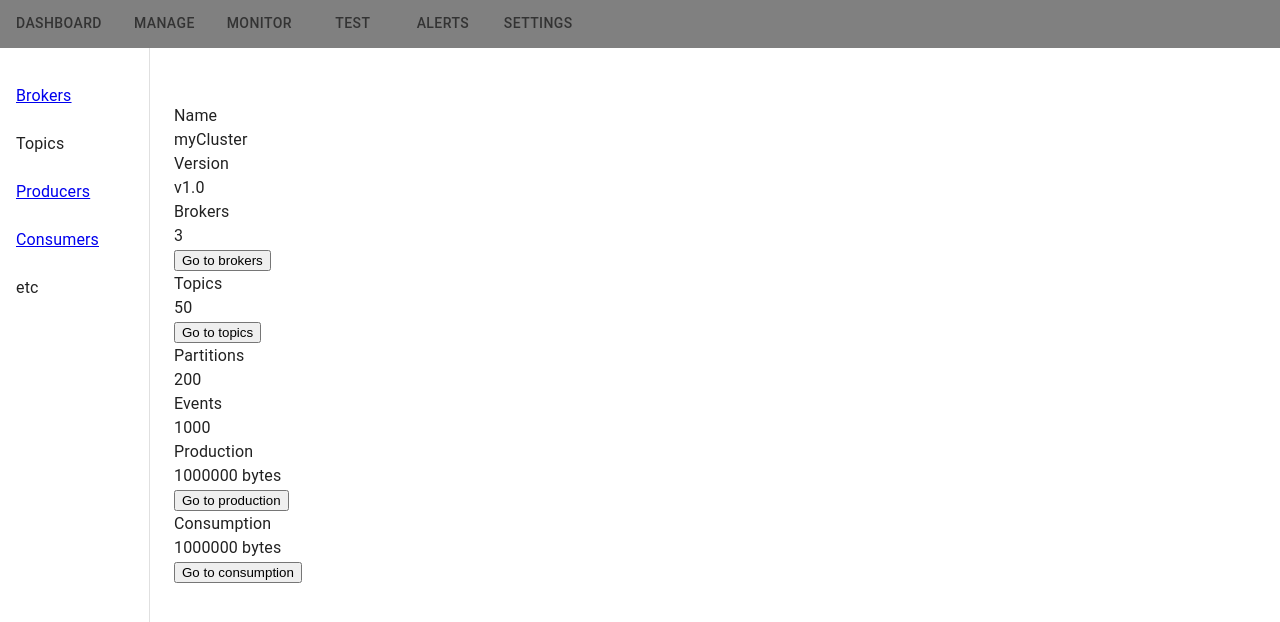
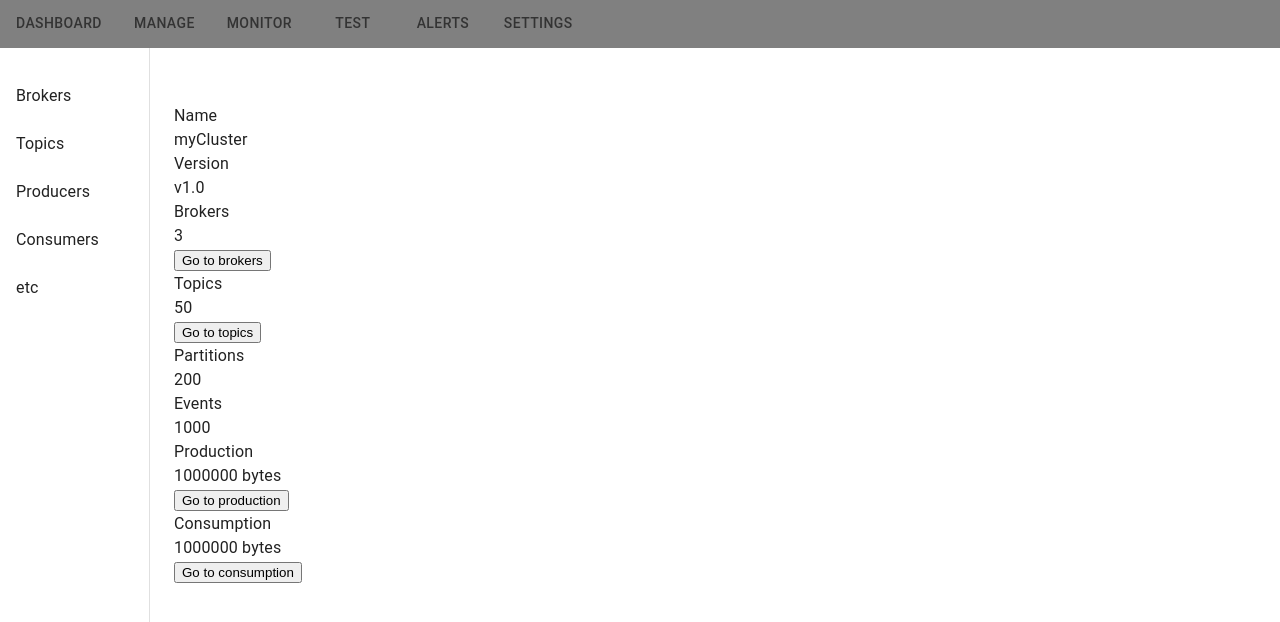
Before and after one commit to oslabs-beta/kalibrate, a React (Vite) app: page /cluster-name in a window 1280 px wide. Shown: the top 622 px of the page. Built offline with nearby package versions, Linux system fonts and the light colour scheme.

Commit message:
fix styling

```diff
--- a/src/App.tsx
+++ b/src/App.tsx
@@ -10,7 +10,6 @@ import {useState} from 'react';
 import Overview from './components/Overview';
 
 import {BrowserRouter, Routes, Route} from 'react-router-dom';
-
 
 function App() {
   const [clientId, setClientId] = useState('');
--- a/src/components/Dashboard.tsx
+++ b/src/components/Dashboard.tsx
@@ -29,8 +29,8 @@ const Dashboard = () => {
         <Toolbar />
         <Box sx={{overflow: 'auto'}}>
           <List>
-            <Link to="brokers">
-              <ListItem key="Brokers" disablePadding>
+            <Link to="brokers" style={{ textDecoration:'none', color: 'inherit' }}>
+            <ListItem key="Brokers" disablePadding>
                 <ListItemButton>
                   <ListItemText primary="Brokers" />
                 </ListItemButton>
@@ -43,7 +43,7 @@ const Dashboard = () => {
               </ListItemButton>
             </ListItem>
 
-            <Link to="producers">
+            <Link to="producers" style={{ textDecoration:'none', color: 'inherit' }}>
               <ListItem key="Producers" disablePadding>
                 <ListItemButton>
                   <ListItemText primary="Producers" />
@@ -51,7 +51,7 @@ const Dashboard = () => {
               </ListItem>
             </Link>
 
-            <Link to="consumers">
+            <Link to="consumers" style={{ textDecoration:'none', color: 'inherit'}}>
               <ListItem key="Consumers" disablePadding>
                 <ListItemButton>
                   <ListItemText primary="Consumers" />
```
